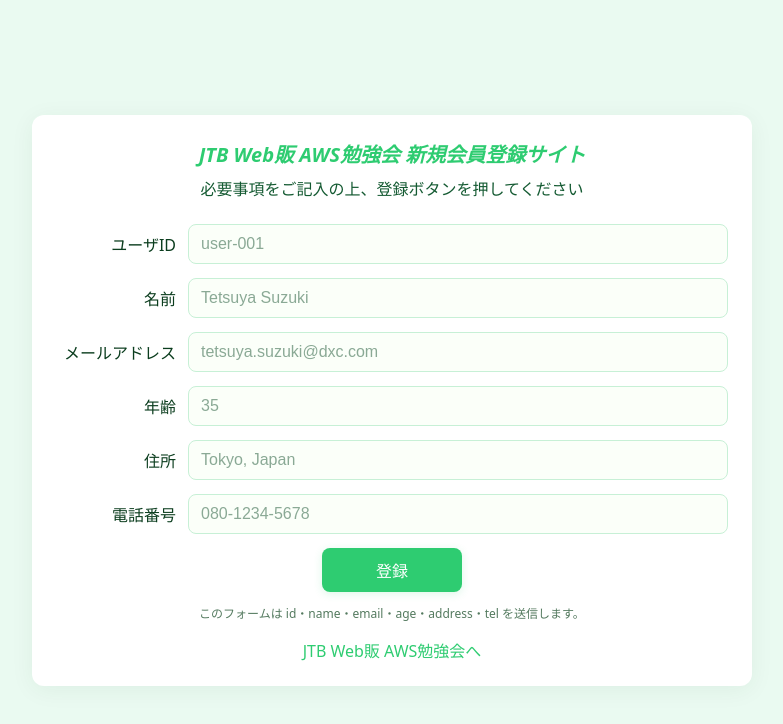
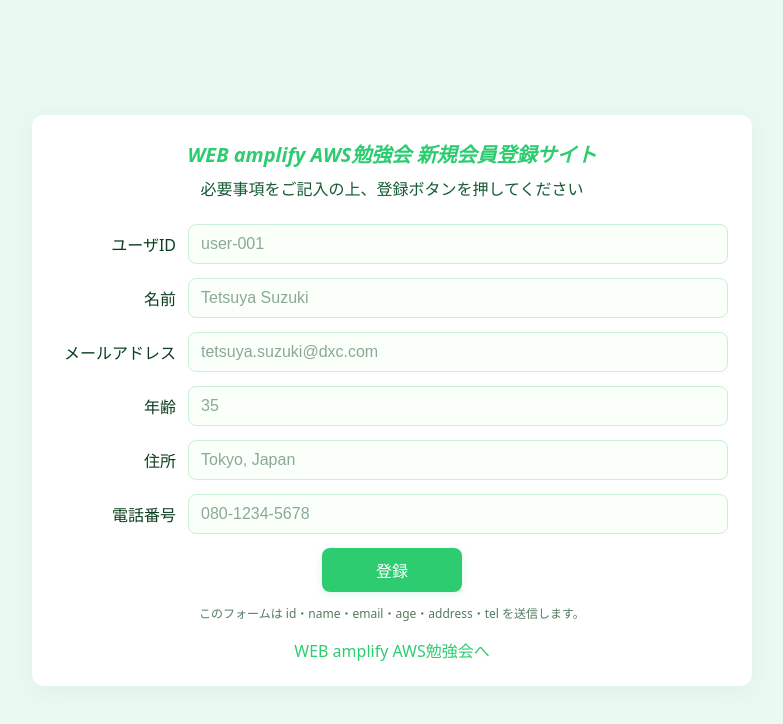
Before and after one commit to TetsuSuzu/env_amp_test, a plain HTML site: page index.html in a window 1280 px wide. Shown: the whole page, without its empty margins (248-1031 px from the left). Drawn offline with Linux system fonts and the light colour scheme.

Commit message:
Update index.html

```diff
--- a/index.html
+++ b/index.html
@@ -11,7 +11,7 @@
 <body>
   <div class="container">
     <form id="registration-form" novalidate>
-      <h2><strong><em>JTB Web販 AWS勉強会 新規会員登録サイト</em></strong></h2>
+      <h2><strong><em>WEB amplify AWS勉強会 新規会員登録サイト</em></strong></h2>
       <h3>必要事項をご記入の上、登録ボタンを押してください</h3>
 
       <div class="field">
@@ -51,7 +51,7 @@
       <p class="note">このフォームは id・name・email・age・address・tel を送信します。</p>
 
       <div class="link">
-        <a href="https://jtb.com/" rel="noopener noreferrer" target="_blank">JTB Web販 AWS勉強会へ</a>
+        <a href="https://WEB.com/" rel="noopener noreferrer" target="_blank">WEB amplify AWS勉強会へ</a>
       </div>
     </form>
   </div>
```
